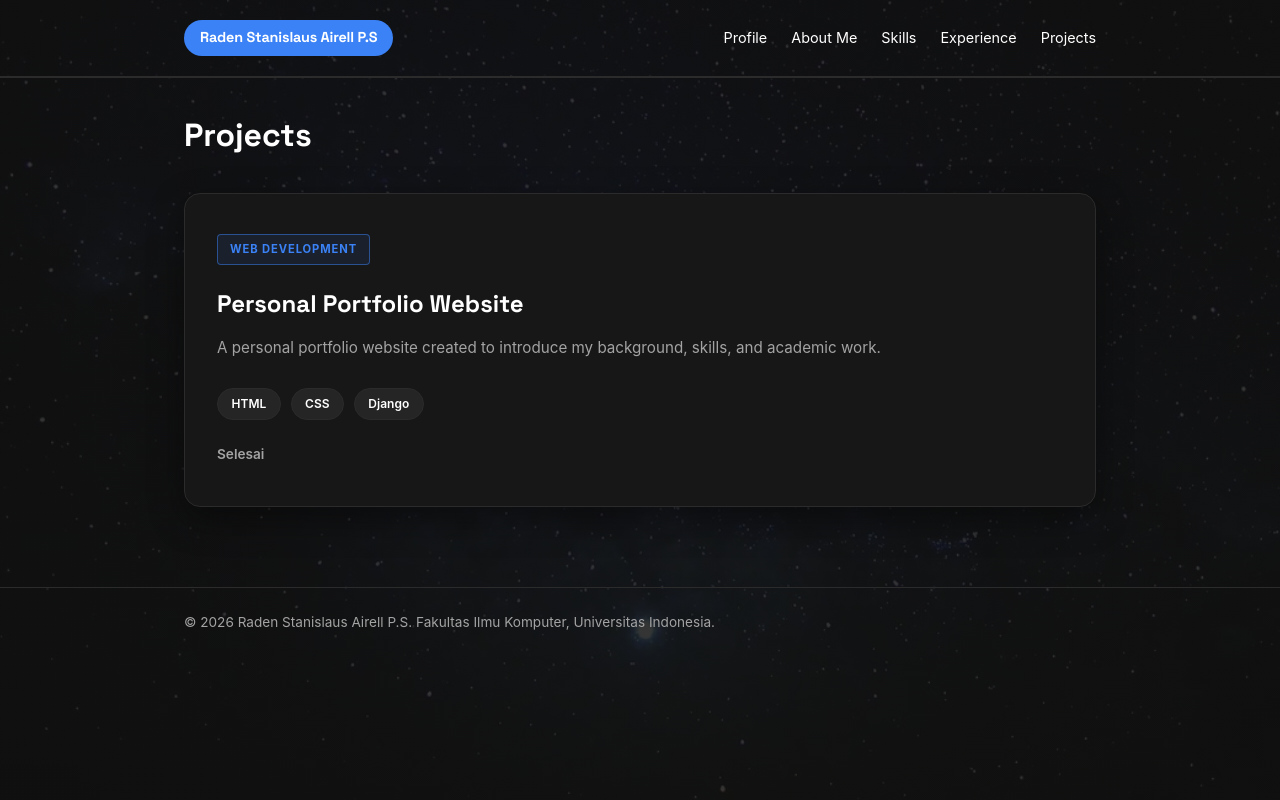
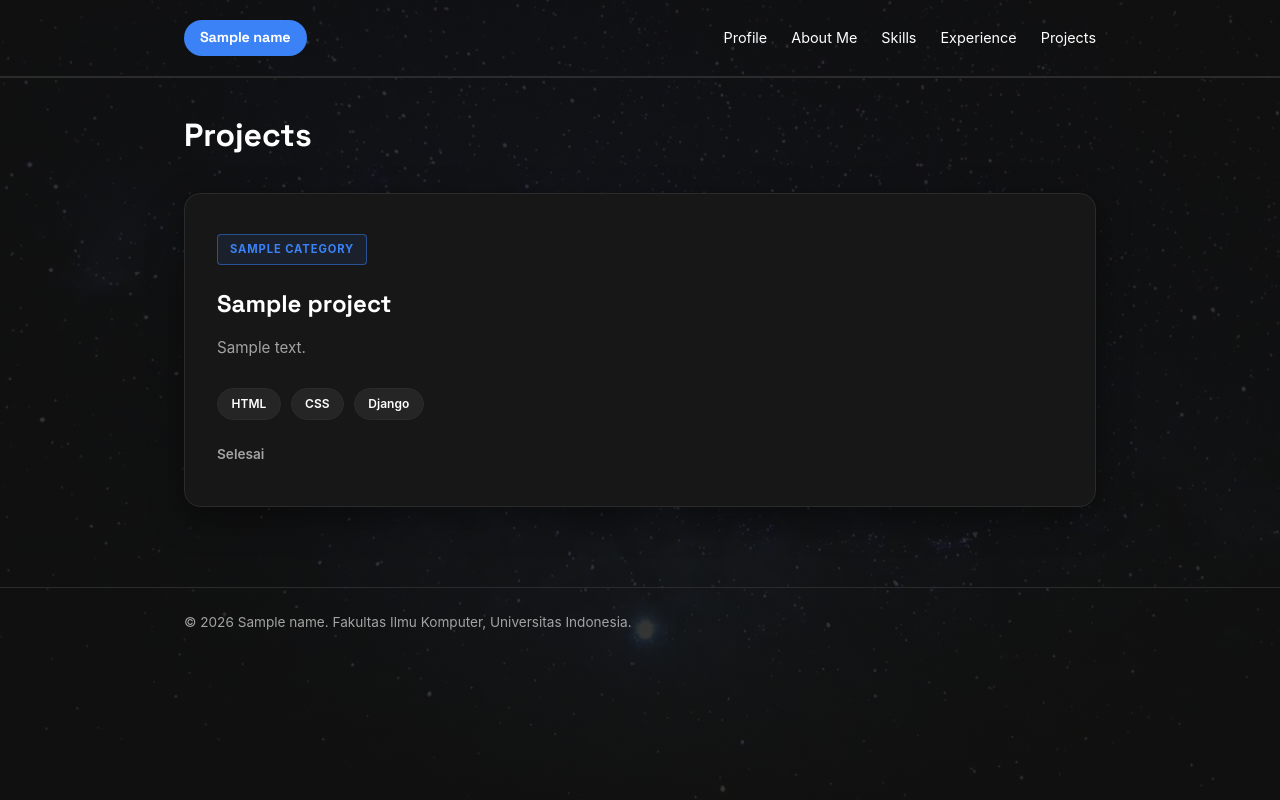
Before and after one commit to airelprakosa/myportofolio, a Django app: template templates/projects.html in a window 1280 px wide. Run offline with Django 5.2, Linux system fonts and the light colour scheme; the template is opened without the code that fills it: most values are stand-ins (such as "Sample title", 1, 10 or a date in 2020).

Commit message:
Fix project html template and navigation links

```diff
--- a/templates/projects.html
+++ b/templates/projects.html
@@ -3,20 +3,20 @@
 <head>
     <meta charset="UTF-8">
     <meta name="viewport" content="width=device-width, initial-scale=1.0">
-    <title>Projects | Raden Stanislaus Airell P.S</title>
+    <title>Projects | {{ name }}</title>
     <link href="https://fonts.googleapis.com/css2?family=Space+Grotesk:wght@500;700&display=swap" rel="stylesheet">
     <link rel="stylesheet" href="/static/css/style.css">
 </head>
 <body>
     <header class="site-header">
         <div class="container site-nav-container">
-            <a href="#profile" class="brand">Raden Stanislaus Airell P.S</a>
+            <a href="{% url 'main:show_main' %}#profile" class="brand">{{ name }}</a>
             <nav class="nav-menu">
-                <a href="#profile">Profile</a>
-                <a href="#about-me">About Me</a>
-                <a href="#skills">Skills</a>
-                <a href="experience.html">Experience</a>
-                <a href="projects.html">Projects</a>
+                <a href="{% url 'main:show_main' %}#profile">Profile</a>
+                <a href="{% url 'main:show_main' %}#about-me">About Me</a>
+                <a href="{% url 'main:show_main' %}#skills">Skills</a>
+                <a href="{% url 'main:show_experience' %}">Experience</a>
+                <a href="{% url 'main:show_projects' %}">Projects</a>
             </nav>
         </div>
     </header>
@@ -26,10 +26,11 @@
             <div class="container">
                 <h2>Projects</h2>
                 <div class="projects-grid">
+                    {% for project in project_list %}
                     <div class="project-card">
-                        <span class="project-category">WEB DEVELOPMENT</span>
-                        <h3>Personal Portfolio Website</h3>
-                        <p>A personal portfolio website created to introduce my background, skills, and academic work.</p>
+                        <span class="project-category">{{ project.category }}</span>
+                        <h3>{{ project.title }}</h3>
+                        <p>{{ project.description }}</p>
                         <div class="tech-stack" style="margin-bottom: 1.5rem;">
                             <span>HTML</span>
                             <span>CSS</span>
@@ -37,6 +38,9 @@
                         </div>
                         <p style="color: var(--text-muted); font-size: 0.85rem; font-weight: 600; margin-bottom: 0;">Selesai</p>
                     </div>
+                    {% empty %}
+                    <p style="color: var(--text-muted);">Belum ada proyek yang ditambahkan.</p>
+                    {% endfor %}
                 </div>
             </div>
         </section>
@@ -44,7 +48,7 @@
 
     <footer class="site-footer">
         <div class="container">
-            <p>&copy; 2026 Raden Stanislaus Airell P.S. Fakultas Ilmu Komputer, Universitas Indonesia.</p>
+            <p>&copy; 2026 {{ name }}. Fakultas Ilmu Komputer, Universitas Indonesia.</p>
         </div>
     </footer>
 </body>
```
